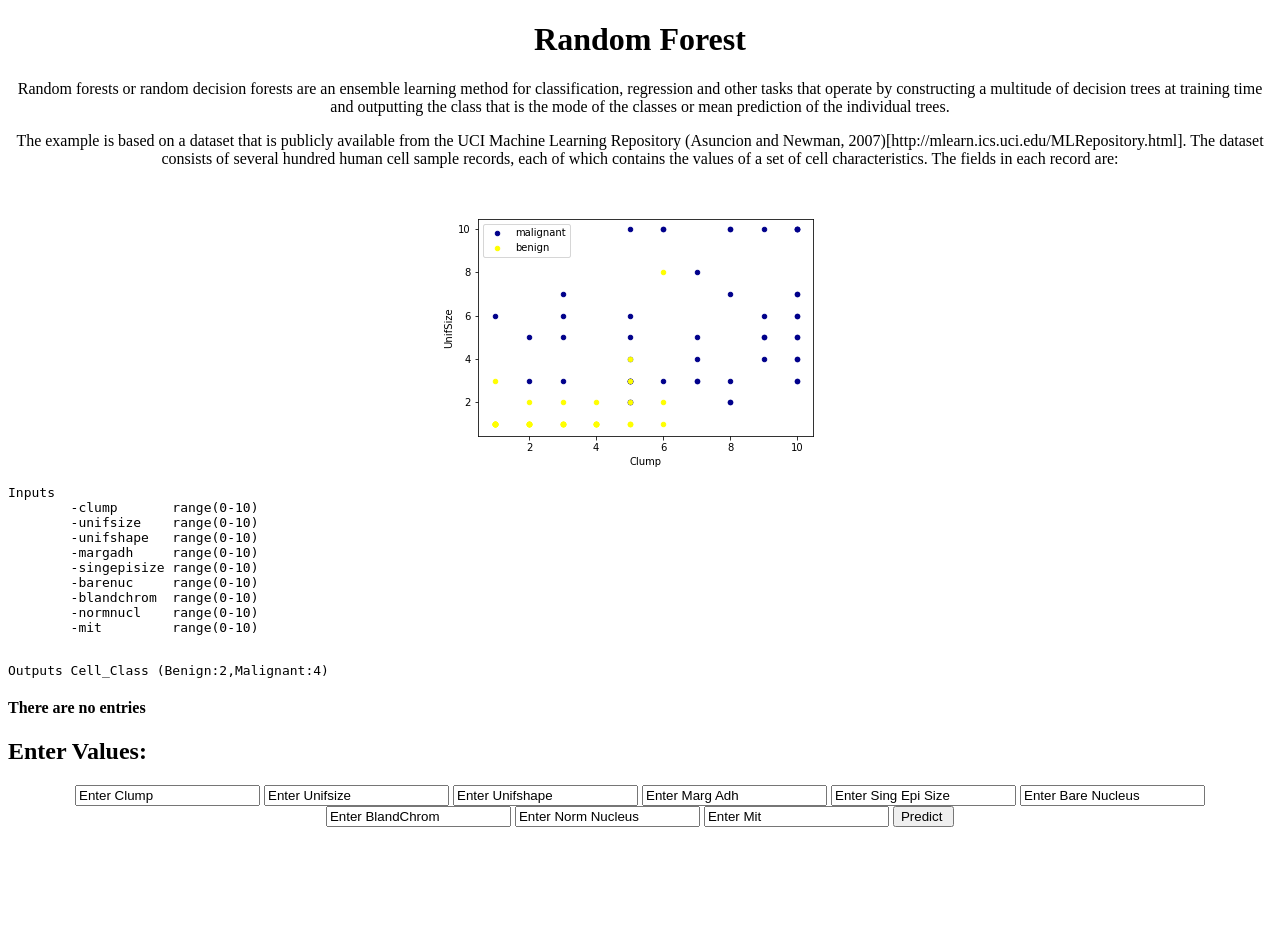
After one commit to Extroverted-introvert/Data_Exploration_app, a Flask app: page /Random_forest in a window 1280 px wide. The commit adds this page. Run offline with Flask 2, Linux system fonts and the light colour scheme; data that the repository does not hold is empty; some libraries are stand-ins or nearby versions.

Commit message:
Added Random Forest

```diff
--- a/app.py
+++ b/app.py
@@ -8,6 +8,7 @@ from Linear_reg import Linear_Regression
 from Non_Linear import Non_Linear_Regression
 from Logistic_Reg import Logistic_Regression
 from Decision_Tree import Decision_Tree
+from Random_forest import Random_forest
 from SVM import SVM_model
 from sklearn import preprocessing
 from sklearn.linear_model import LogisticRegression
@@ -16,7 +17,8 @@ import pickle
 
 #from flask_sqlalchemy import SQLAlchemy
 app=Flask(__name__)
-app.config['SQLALCHEMY_DATABASE_URI']='postgres://xmswjltwtgrzhm:73c8e46bdf06302bc30ede273c58f22a9cc3280cb387a5146c08f9d42512114d@ec2-34-193-232-231.compute-1.amazonaws.com:5432/d3q62fgfljcc4a'
+#app.config['SQLALCHEMY_DATABASE_URI']='postgres://xmswjltwtgrzhm:73c8e46bdf06302bc30ede273c58f22a9cc3280cb387a5146c08f9d42512114d@ec2-34-193-232-231.compute-1.amazonaws.com:5432/d3q62fgfljcc4a'
+app.config['SQLALCHEMY_DATABASE_URI']='postgres://postgres:parth@123@localhost/postgres'
 db = SQLAlchemy(app)
 
 
@@ -114,6 +116,34 @@ class SVM_table(db.Model):
         self.mit=mit
         self.cell_class=cell_class
 
+class Random_forest_table(db.Model):
+    __tablename__='Random_forest'
+    id=db.Column(db.Integer, primary_key=True)
+    clump=db.Column(db.Float,nullable=False)
+    unifsize=db.Column(db.Float,nullable=False)
+    unifshape=db.Column(db.Float,nullable=False)
+    margadh=db.Column(db.Float,nullable=False)
+    singepisize=db.Column(db.Float,nullable=False)
+    barenuc=db.Column(db.Float,nullable=False)
+    blandchrom=db.Column(db.Float,nullable=False)
+    normnucl=db.Column(db.Float,nullable=False)
+    mit=db.Column(db.Float,nullable=False)
+    cell_class=db.Column(db.Float,nullable=False)
+
+    def _init__(clump,unifsize,unifshape,margadh,singepisize,barenuc,blandchrom,normnucl,mit,cell_class):
+        self.id=id
+        self.clump=clump
+        self.unifsize=unifsize
+        self.unifshape=unifshape
+        self.margadh=margadh
+        self.singepisize=singepisize
+        self.barenuc=barenuc
+        self.blandchrom=blandchrom
+        self.normnucl=normnucl
+        self.mit=mit
+        self.cell_class=cell_class
+
+
 
 @app.route('/', methods=['POST','GET'])
 
@@ -130,6 +160,8 @@ def index():
             return redirect('/Decision_Tree')
         if model=='SVM_model':
             return redirect('/SVM_model')
+        if model=='Random_forest':
+            return redirect('/Random_forest')
         else:
             return ('Index Error')
     else:
@@ -461,5 +493,85 @@ def get_update5(id):
     else:
         return render_template('SVM_model_update.html',entry_to_update=entry_to_update)
 
+@app.route('/Random_forest',methods=['POST','GET'])
+
+def Model6():
+    if request.method=='POST':
+        clump=float(request.form['clump'])
+        unifsize=float(request.form['unifsize'])
+        unifshape=float(request.form['unifshape'])
+        margadh=float(request.form['margadh'])
+        singepisize=float(request.form['singepisize'])
+        barenuc=float(request.form['barenuc'])
+        blandchrom=float(request.form['blandchrom'])
+        normnucl=float(request.form['normnucl'])
+        mit=float(request.form['mit'])
+        payload=[clump,unifsize,unifshape,margadh,singepisize,barenuc,blandchrom,normnucl,mit]
+        payload=np.array(payload)
+        #print(payload)
+
+        try:
+            cell_class = Random_forest(payload)
+            #print(cell_class)
+        except:
+            return 'Please enter Float'
+
+        entry=Random_forest_table(clump=clump,unifsize=unifsize,unifshape=unifshape,margadh=margadh,singepisize=singepisize,barenuc=barenuc,blandchrom=blandchrom,normnucl=normnucl,mit=mit,cell_class=cell_class)
+
+        try:
+            db.session.add(entry)
+            print('Clear')
+            db.session.commit()
+            print('Clear')
+            return redirect('/Random_forest')
+        except:
+            #print(year)
+            return 'Database Error5'
+    else:
+        elements=Random_forest_table.query.order_by(Random_forest_table.id).all()
+        return render_template('Random_forest.html',elements=elements)
+
+@app.route('/Random_forest/delete/<int:id>')
+
+def delete6(id):
+    entry_to_delete =Random_forest_table.query.get_or_404(id)
+
+    try:
+        db.session.delete(entry_to_delete)
+        db.session.commit()
+        return redirect('/Random_forest')
+    except:
+        return "Contact DBA"
+
+
+@app.route('/Random_forest/update/<int:id>',methods=['POST','GET'])
+
+def get_update6(id):
+    entry_to_update=Random_forest_table.query.get_or_404(id)
+
+    if request.method=='POST':
+        entry_to_update.clump=float(request.form['clump'])
+        entry_to_update.unifsize=float(request.form['unifsize'])
+        entry_to_update.unifshape=float(request.form['unifshape'])
+        entry_to_update.margadh=float(request.form['margadh'])
+        entry_to_update.singepisize=float(request.form['singepisize'])
+        entry_to_update.barenuc=float(request.form['barenuc'])
+        entry_to_update.blandchrom=float(request.form['blandchrom'])
+        entry_to_update.normnucl=float(request.form['normnucl'])
+        entry_to_update.mit=float(request.form['mit'])
+        payload=[entry_to_update.clump,entry_to_update.unifsize,entry_to_update.unifshape,entry_to_update.margadh,entry_to_update.singepisize,entry_to_update.barenuc,entry_to_update.blandchrom,entry_to_update.normnucl,entry_to_update.mit]
+        payload=np.array(payload)
+        entry_to_update.cell_class=Random_forest(payload)
+
+        try:
+            db.session.commit()
+            return redirect('/Random_forest')
+        except:
+            return 'Contact DBA'
+
+    else:
+        return render_template('Random_forest_update.html',entry_to_update=entry_to_update)
+
+
 if __name__  == '__main__':
     app.run(debug=True)
--- /dev/null
+++ b/templates/Random_forest.html
@@ -0,0 +1,85 @@
+{% extends 'base.html' %}
+
+{% block head %}
+<title>Model</title>
+{%  endblock %}
+
+{% block body %}
+<div class="content">
+    <h1>Random Forest</h1>
+    <p>Random forests or random decision forests are an ensemble learning method for classification, regression and other tasks that operate by constructing a multitude of decision trees at training time and outputting the class that is the mode of the classes or mean prediction of the individual trees.</p>
+    <p>The example is based on a dataset that is publicly available from the UCI Machine Learning Repository (Asuncion and Newman, 2007)[http://mlearn.ics.uci.edu/MLRepository.html]. The dataset consists of several hundred human cell sample records, each of which contains the values of a set of cell characteristics. The fields in each record are:</p>
+    <img src="static/images/SVM.png" class="center">
+    <pre>Inputs
+        -clump       range(0-10)
+        -unifsize    range(0-10)
+        -unifshape   range(0-10)
+        -margadh     range(0-10)
+        -singepisize range(0-10)
+        -barenuc     range(0-10)
+        -blandchrom  range(0-10)
+        -normnucl    range(0-10)
+        -mit         range(0-10)
+    </pre>
+    <pre>Outputs Cell_Class (Benign:2,Malignant:4)</pre>
+    {% if elements|length < 1 %}
+    <h4>There are no entries</h4>
+    {% else %}
+    <table>
+        <tr>
+            <th>Clump</th>
+            <th>Unif Size</th>
+            <th>Unif Shape</th>
+            <th>Mar Agdh</th>
+            <th>Sing Epi Size</th>
+            <th>Bare Nucleus</th>
+            <th>Bland Chrom</th>
+            <th>Norm Nucleus</th>
+            <th>Mit</th>
+            <th>Cell-Class</th>
+            <th>Actions</th>
+
+        </tr>
+        {% for ele in elements %}
+            <tr>
+                <td>{{ele.clump}}</td>
+                <td>{{ele.unifsize}}</td>
+                <td>{{ele.unifshape}}</td>
+                <td>{{ele.margadh}}</td>
+                <td>{{ele.singepisize}}</td>
+                <td>{{ele.barenuc}}</td>
+                <td>{{ele.blandchrom}}</td>
+                <td>{{ele.normnucl}}</td>
+                <td>{{ele.mit}}</td>
+                <td>{{ele.cell_class}}</td>
+
+                <td>
+                    <a href='/Random_forest/delete/{{ele.id}}'>Delete</a>
+                    <br>
+                    <a href='/Random_forest/update/{{ele.id}}'>Update</a>
+                </td>
+            </tr>
+         {% endfor %}
+    </table>
+    {% endif %}
+
+
+    <h2>Enter Values: </h2>
+
+    <div class='form'>
+        <form action="/Random_forest" method="POST">
+            <input type="int" name="clump"  value="Enter Clump">
+            <input type="int" name="unifsize"  value="Enter Unifsize">
+            <input type="int" name="unifshape"  value="Enter Unifshape">
+            <input type="int" name="margadh"  value="Enter Marg Adh">
+            <input type="bool" name="singepisize"  value="Enter Sing Epi Size">
+            <input type="int" name="barenuc"  value="Enter Bare Nucleus">
+            <input type="int" name="blandchrom"  value="Enter BlandChrom">
+            <input type="int" name="normnucl"  value="Enter Norm Nucleus">
+            <input type="int" name="mit"  value="Enter Mit">
+            <input type="submit" value="Predict ">
+        </form>
+    </div>
+
+</div>
+{%  endblock %}
--- a/templates/index.html
+++ b/templates/index.html
@@ -19,6 +19,7 @@
             <option value="Logistic">Logistic Regression</option>
             <option value="Decision_Tree">Decision Tree</option>
             <option value="SVM_model">SVM Model</option>
+            <option value="Random_forest">Random Forest</option>
 
         </select>
         <input type="submit" value="Choose Model">
```
Also changed, not shown: Random_forest.py (added, +9 -0 lines), templates/Random_forest_update.html (added, +28 -0 lines), test.db, 1 other file.
